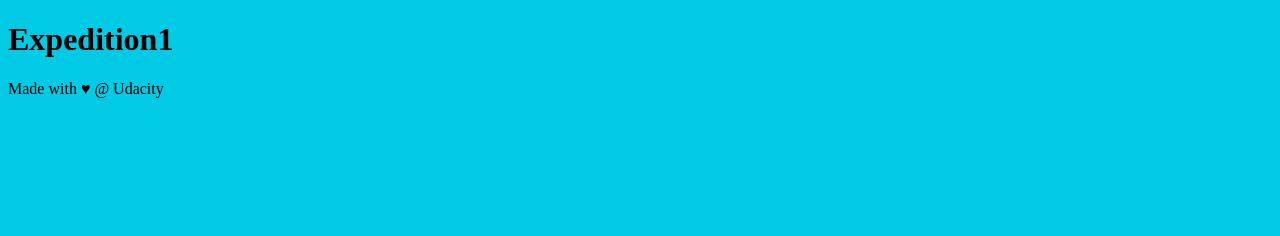
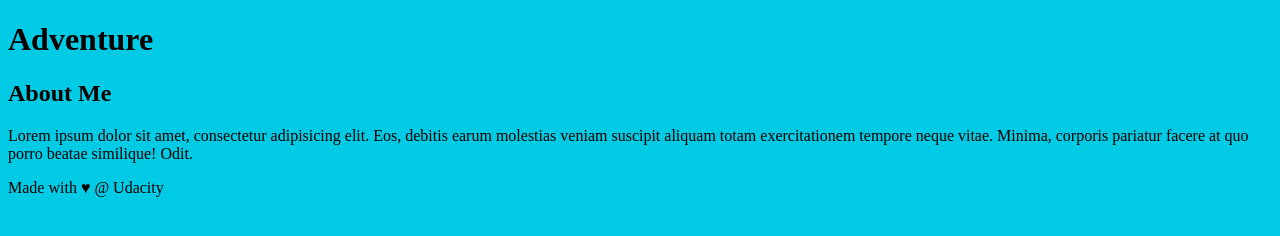
Before and after one commit to narmeen2017/new-git-project, a plain HTML site: page index.html in a window 1280 px wide. Drawn offline with Linux system fonts and the light colour scheme.

Commit message:
Improve site heading for SEO

```diff
--- a/index.html
+++ b/index.html
@@ -10,7 +10,7 @@
 <body>
 
     <header>
-        <h1>Expedition1</h1>
+        <h1>Adventure</h1>
     </header>
 
     <div class="container">
@@ -19,6 +19,14 @@
         </main>
     </div>
 
+<!-- start of new content -->
+<aside>
+    <h2>About Me</h2>
+
+    <p>Lorem ipsum dolor sit amet, consectetur adipisicing elit. Eos, debitis earum molestias veniam suscipit aliquam totam exercitationem tempore neque vitae. Minima, corporis pariatur facere at quo porro beatae similique! Odit.</p>
+</aside>
+<!-- end of new content -->
+
     <footer>
         Made with ♥ @ Udacity
     </footer>
```
